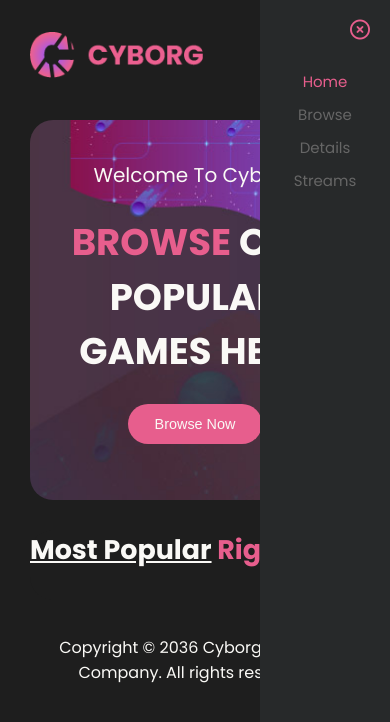
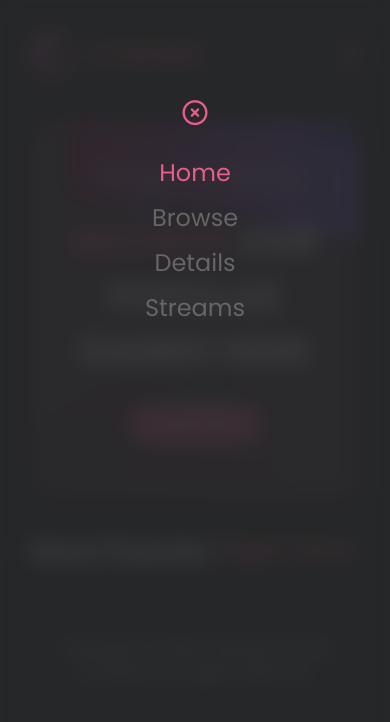
Before and after one commit to vinayak-1337/cyborg-gaming, a plain HTML site: page index.html in a window 390 px wide. Both pictures are taken after a click on the icon 349 px from the left and 55 px from the top of the page. Drawn offline with Linux system fonts and the light colour scheme; no server answers.

Commit message:
Fix mobile nav bar
Change mobile nav bar to full screen
increase font size

```diff
--- a/script.js
+++ b/script.js
@@ -4,11 +4,13 @@ const headerRight = document.querySelector("#header__right");
 const gameList = document.querySelector("#game-list");
 
 mobileNavOpen.addEventListener("click", () => {
-  headerRight.style.width = "130px";
+  headerRight.style.width = "100%";
+  document.body.style.overflow = "hidden";
 });
 
 mobileNavClose.addEventListener("click", () => {
   headerRight.style.width = "0";
+  document.body.style.overflow = "auto";
 });
 
 async function fetchGamesData() {
--- a/style.css
+++ b/style.css
@@ -294,29 +294,37 @@ footer {
     display: unset;
   }
   #header__right {
-    position: absolute;
+    position: fixed;
     display: flex;
-    justify-content: end;
-    right: -30px;
-    top: -35px;
+    justify-content: center;
+    right: 0;
+    top: 0;
+    left: 0;
+    bottom: 0;
     height: 102.8vh;
-    padding: 20px 0 0;
+    padding: 0;
     width: 0;
     transition: 0.5s;
     overflow: hidden;
+    background-color: #27292ae6;
+    backdrop-filter: blur(10px);
   }
   #header__right > ul {
     flex-direction: column;
     row-gap: 10px;
-    background: var(--dark-grey);
+    background: none;
     width: 130px;
     padding: 20px;
+    margin: 80px 0 0 0;
   }
   #header__right > ul > i {
     color: var(--primary-color);
-    align-self: flex-end;
-    font-size: 20px;
+    /* align-self: flex-end; */
+    font-size: 25px;
     margin-bottom: 20px;
+  }
+  .nav-link {
+    font-size: 24px;
   }
   #profile-tab {
     display: none;
```
